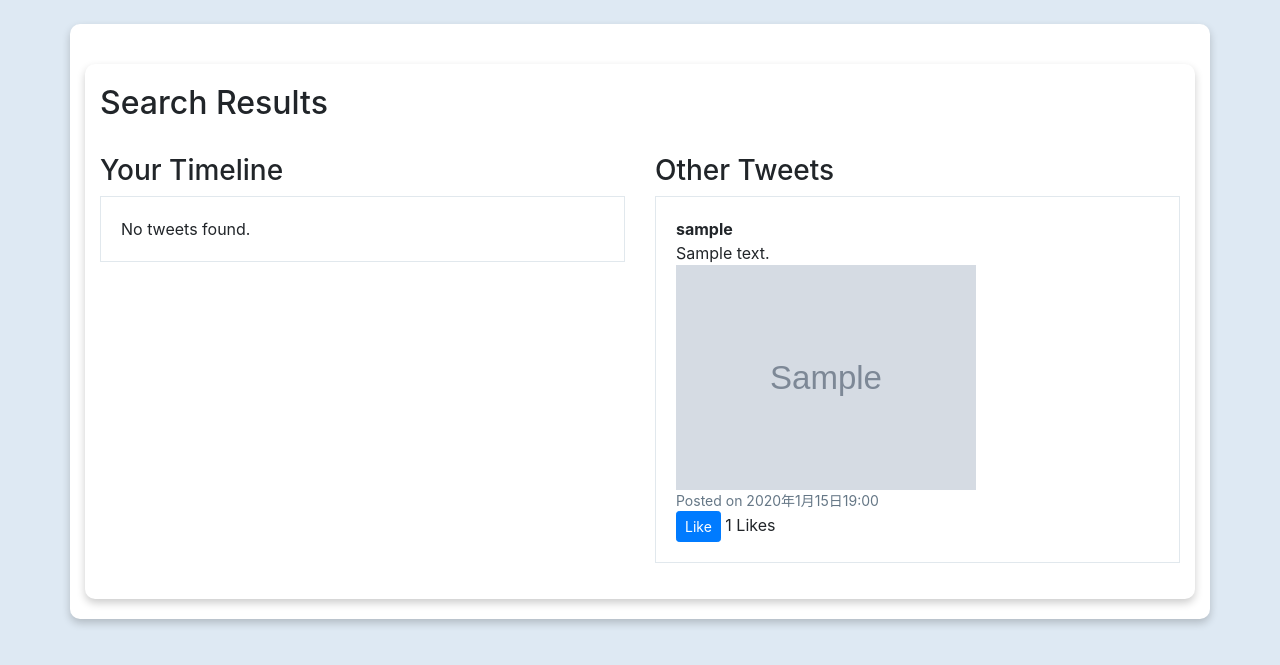
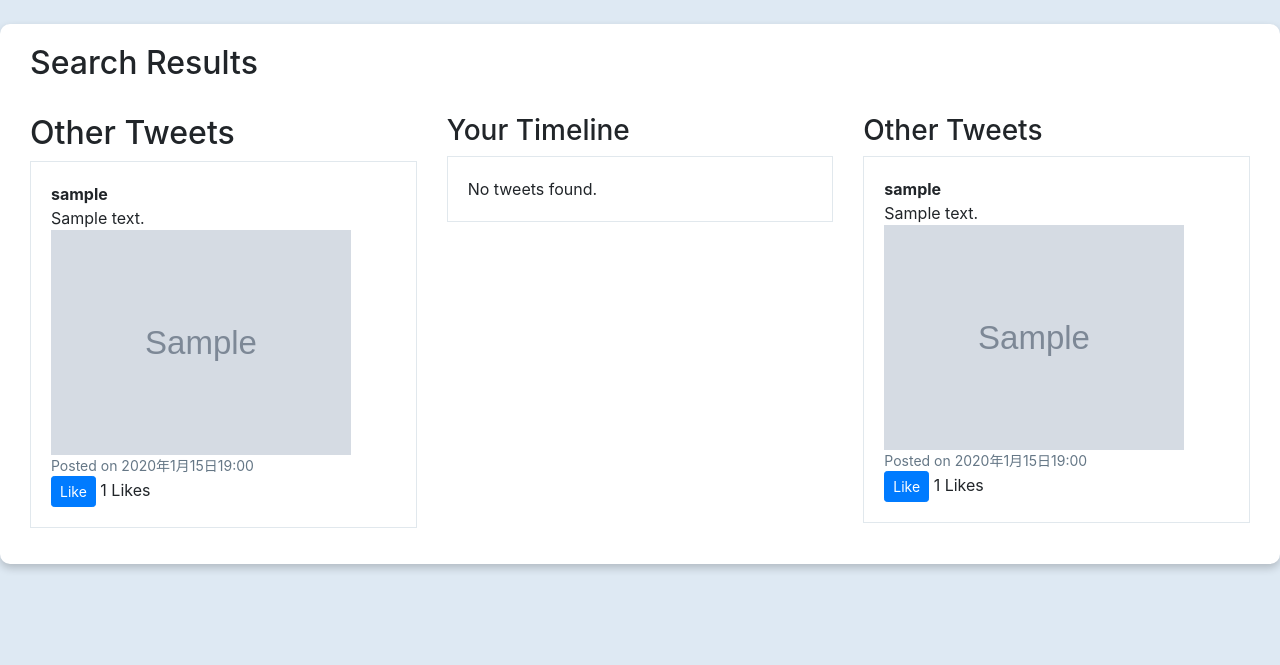
Before and after one commit to atk0218/TimeWriter, a Django app: page /search/ in a window 1280 px wide. Shown: the part 106-771 px from the top of the page. Run offline with Django 4.2, Linux system fonts and the light colour scheme; tables that the repository leaves empty hold one stand-in row (values such as "Sample post"); grey boxes marked "Sample" are stand-in pictures; some libraries are stand-ins or nearby versions.

Commit message:
その他のユーザのツイートも表示するように変更

```diff
--- a/core/static/css/styles.css
+++ b/core/static/css/styles.css
@@ -7,7 +7,8 @@ body {
 }
 
 .container {
-    width: 60%;
+    width: 100% !important;
+    max-width: 1400px !important;
     margin: auto;
     overflow: hidden;
     padding: 20px;
@@ -15,7 +16,6 @@ body {
     margin-top: 20px; /* ナビゲーションバーとの間隔 */
     box-shadow: 0 4px 8px 0 rgba(0,0,0,0.2); /* 影をつける */
     background-color: #ffffff !important; /* 淡いブルー */
-
 }
 
 
--- a/core/templates/base.html
+++ b/core/templates/base.html
@@ -8,6 +8,7 @@
     <script src="https://ajax.googleapis.com/ajax/libs/jquery/3.5.1/jquery.min.js"></script>
     <script src="https://cdnjs.cloudflare.com/ajax/libs/popper.js/1.14.7/umd/popper.min.js"></script>
     <script src="https://stackpath.bootstrapcdn.com/bootstrap/4.3.1/js/bootstrap.min.js"></script>
+    <title>TimeWriter</title>
 </head>
 <body>
     <nav class="navbar navbar-expand-lg navbar-light bg-light">
--- a/core/templates/core/followers_list.html
+++ b/core/templates/core/followers_list.html
@@ -5,7 +5,7 @@ Followers List
 {% endblock %}
 
 {% block content %}
-<div class="container mt-4">
+<div class="container-fluid mt-4">
     <h2>Followers</h2>
     <ul class="list-group">
         {% for follower in followers %}
--- a/core/templates/core/following_list.html
+++ b/core/templates/core/following_list.html
@@ -6,7 +6,7 @@ Following List
 {% endblock %}
 
 {% block content %}
-<div class="container mt-4">
+<div class="container-fluid mt-4">
     <h2>Following</h2>
     <ul class="list-group">
         {% for followee in following %}
--- a/core/templates/core/login.html
+++ b/core/templates/core/login.html
@@ -7,7 +7,7 @@ Login
 {% endblock %}
 
 {% block content %}
-<div class="container mt-5">
+<div class="container-fluid mt-5">
     <div class="row justify-content-center">
         <div class="col-md-6">
             <h2 class="mb-3">Login</h2>
--- a/core/templates/core/post_tweet.html
+++ b/core/templates/core/post_tweet.html
@@ -7,7 +7,7 @@ Post Tweet - Your Django Project
 {% endblock %}
 
 {% block content %}
-<div class="container mt-4">
+<div class="container-fluid mt-4">
     <h2 class="mb-3">Post a Tweet</h2>
     <form method="post" enctype="multipart/form-data">
         {% csrf_token %}
--- a/core/templates/core/search_results.html
+++ b/core/templates/core/search_results.html
@@ -6,11 +6,40 @@ Search Results
 {% endblock %}
 
 {% block content %}
-<div class="container">
+<div class="container-fluid">
 <h2>Search Results</h2>
 <br/>
     <div class="row">
-        <div class="col-md-6">
+        <div class="col-md-4">
+            <h2>Other Tweets</h2>
+            <ul class="tweet-list">
+                {% for tweet in other_tweets %}
+                <div id="tweet-{{ tweet.id }}">
+                    <li>
+                        <div class="tweet-user">{{ tweet.user.username }}</div>
+                        <div class="tweet-content">{{ tweet.content }}</div>
+                        {% if tweet.image %}
+                            <img src="{{ tweet.image.url }}" alt="Tweet image" style="max-width: 300px; height: auto;">
+                        {% endif %}
+                        <div class="tweet-date">Posted on {{ tweet.created_at }}</div>
+                        {% if request.user.is_authenticated and tweet.user != request.user and not tweet.user.id in following_status %}
+                            <a href="{% url 'follow_user' tweet.user.id %}" class="btn btn-primary btn-sm">Follow</a>
+                        {% endif %}
+                        {% if tweet.user == request.user %}
+                        <button onclick="deleteTweet({{ tweet.id }})" class="btn btn-danger btn-sm">Delete</button>
+                        {% endif %}
+                        <button id="like-btn-{{ tweet.id }}" type="button" class="btn btn-primary btn-sm" onclick="toggleLike({{ tweet.id }})">
+                            {% if request.user in tweet.likes.all %} Unlike {% else %} Like {% endif %}
+                        </button>
+                        <span id="likes-count-{{ tweet.id }}">{{ tweet.likes.count }} Likes</span>
+                    </li>
+                </div>
+                    {% empty %}
+                        <li>No tweets found.</li>
+                {% endfor %}
+            </ul>
+        </div>
+        <div class="col-md-4">
             <ul class="tweet-list">
                 <h3>Your Timeline</h3>
                 {% for tweet in my_tweets %}
@@ -23,7 +52,7 @@ Search Results
                         {% endif %}
                         <div class="tweet-date">Posted on {{ tweet.created_at }}</div>
                         {% if request.user.is_authenticated and tweet.user != request.user and not tweet.user.id in following_status %}
-                            <a href="{% url 'follow_user' tweet.user.id %}" class="btn btn-primary">Follow</a>
+                            <a href="{% url 'follow_user' tweet.user.id %}" class="btn btn-primary btn-sm">Follow</a>
                         {% endif %}
                         {% if tweet.user == request.user %}
                         <button onclick="deleteTweet({{ tweet.id }})" class="btn btn-danger btn-sm">Delete</button>
@@ -36,10 +65,10 @@ Search Results
                 </div>
                     {% empty %}
                         <li>No tweets found.</li>
-                    {% endfor %}
+                {% endfor %}
             </ul>
         </div>
-        <div class="col-md-6">
+        <div class="col-md-4">
             <h3>Other Tweets</h3>
             <ul class="tweet-list">
                 {% for tweet in other_tweets %}
@@ -51,7 +80,7 @@ Search Results
                     {% endif %}
                     <div class="tweet-date">Posted on {{ tweet.created_at }}</div>
                     {% if request.user.is_authenticated and tweet.user != request.user and not tweet.user.id in following_status %}
-                        <a href="{% url 'follow_user' tweet.user.id %}" class="btn btn-primary">Follow</a>
+                        <a href="{% url 'follow_user' tweet.user.id %}" class="btn btn-primary btn-sm">Follow</a>
                     {% endif %}
                     <button id="like-btn-{{ tweet.id }}" type="button" class="btn btn-primary btn-sm" onclick="toggleLike({{ tweet.id }})">
                         {% if request.user in tweet.likes.all %} Unlike {% else %} Like {% endif %}
--- a/core/templates/core/signup.html
+++ b/core/templates/core/signup.html
@@ -6,7 +6,7 @@ Sign Up
 {% endblock %}
 
 {% block content %}
-<div class="container mt-5">
+<div class="container-fluid mt-5">
     <div class="row justify-content-center">
         <div class="col-md-6">
             <h2 class="mb-3">Sign Up</h2>
--- a/core/templates/core/tweet_analyze.html
+++ b/core/templates/core/tweet_analyze.html
@@ -7,7 +7,7 @@ Tweet_Analyze
 
 {% block content %}
 <h2>Tweet Analysis</h2>
-<div class="container">
+<div class="container-fluid">
     <h3>Word Cloud</h3>
     <img src="{{ wordcloud_path }}" alt="Word Cloud" class="centered-image">
     <br/>
--- a/core/templates/core/tweet_create.html
+++ b/core/templates/core/tweet_create.html
@@ -5,7 +5,7 @@ Tweet_Edit
 {% endblock %}
 
 {% block content %}
-<div class="container mt-4">
+<div class="container-fluid mt-4">
     <h2 class="mb-3">Edit Your Tweet</h2>
     <form action="{% url 'tweet_post' %}" method="post" enctype="multipart/form-data">
         {% csrf_token %}
--- a/core/templates/core/tweet_generate.html
+++ b/core/templates/core/tweet_generate.html
@@ -6,7 +6,7 @@ Tweet_Generate By ChatGPT
 {% endblock %}
 
 {% block content %}
-<div class="container">
+<div class="container-fluid">
     <h2>Generate a Tweet by ChatGPT</h2>
     <form action="{% url 'tweet_generate' %}" method="post">
         {% csrf_token %}
--- a/core/views.py
+++ b/core/views.py
@@ -41,17 +41,20 @@ def home(request):
         following_ids = user_profile.following.values_list('user', flat=True)
         following_tweets = Tweet.objects.filter(user_id__in=following_ids).order_by('-created_at')
 
+        # 全ユーザーのツイート
+        all_tweets = Tweet.objects.exclude(user=request.user).order_by('-created_at')
+
         # フォロー状態を確認
         following_status = {user_id: True for user_id in following_ids}
 
     else:
         # 未ログインの場合は全てのツイートを表示
         user_tweets = Tweet.objects.none()
-        following_tweets = Tweet.objects.all().order_by('-created_at')
+        following_tweets = Tweet.objects.none()
+        all_tweets = Tweet.objects.all().order_by('-created_at')
         following_status = {}
 
-    return render(request, 'core/home.html', {'user_tweets': user_tweets, 'following_tweets': following_tweets, 'following_status': following_status})
-
+    return render(request, 'core/home.html', {'user_tweets': user_tweets, 'following_tweets': following_tweets, 'all_tweets': all_tweets, 'following_status': following_status})
 
 @login_required
 def post_tweet(request):
@@ -101,17 +104,22 @@ def search_results(request):
 
     if request.user.is_authenticated:
         my_tweets = all_tweets.filter(user=request.user)
-        other_tweets = all_tweets.exclude(user=request.user)
-        user_profile = request.user.userprofile
-        following_ids = user_profile.following.values_list('user', flat=True)
+
+        # フォローしているユーザーのIDリストを取得
+        following_ids = request.user.userprofile.following.values_list('id', flat=True)
+        following_tweets = all_tweets.filter(user__id__in=following_ids)
+
+        other_tweets = all_tweets.exclude(user=request.user).exclude(user__id__in=following_ids)
         following_status = {user_id: True for user_id in following_ids}
     else:
         my_tweets = Tweet.objects.none()
+        following_tweets = Tweet.objects.none()
         other_tweets = all_tweets
         following_status = {}
 
     return render(request, 'core/search_results.html', {
         'my_tweets': my_tweets,
+        'following_tweets': following_tweets,
         'other_tweets': other_tweets,
         'following_status': following_status
     })
@@ -228,7 +236,7 @@ def tweet_generate_view(request):
             messages=[
                 {
                     "role": "system",
-                    "content": "過去10件以下のツイートからユーザの性格を考慮したツイートを日本語で作成してください。ツイートは上から順に新しい順になっています。作成するツイートは50文字以内にし、簡潔な内容にしてください。また仲の良い友達に向けてツイートする内容にしてください"
+                    "content": "過去10件以下のツイートからユーザの性格を考慮したツイートを日本語で作成してください。コンテキストは上から順に新しい順になっています。作成するツイートは50文字以内でかつ1つの文章として作成してください。"
                 },
                 {
                     "role": "user",
@@ -238,7 +246,7 @@ def tweet_generate_view(request):
         )
 
         # 生成されたツイートをセッションに保存
-        request.session['generated_tweet'] = response["choices"][0]["message"]["content"]
+        request.session['generated_tweet'] = response["choices"][0]["message"]["content"].replace("「","").replace("」","")
         request.session.save()
 
         return redirect('tweet_create')
```
Also changed, not shown: core/templates/core/home.html (+31 -5 lines), media/tweet_images/test2.jpeg (added), media/wordcloud.png.
